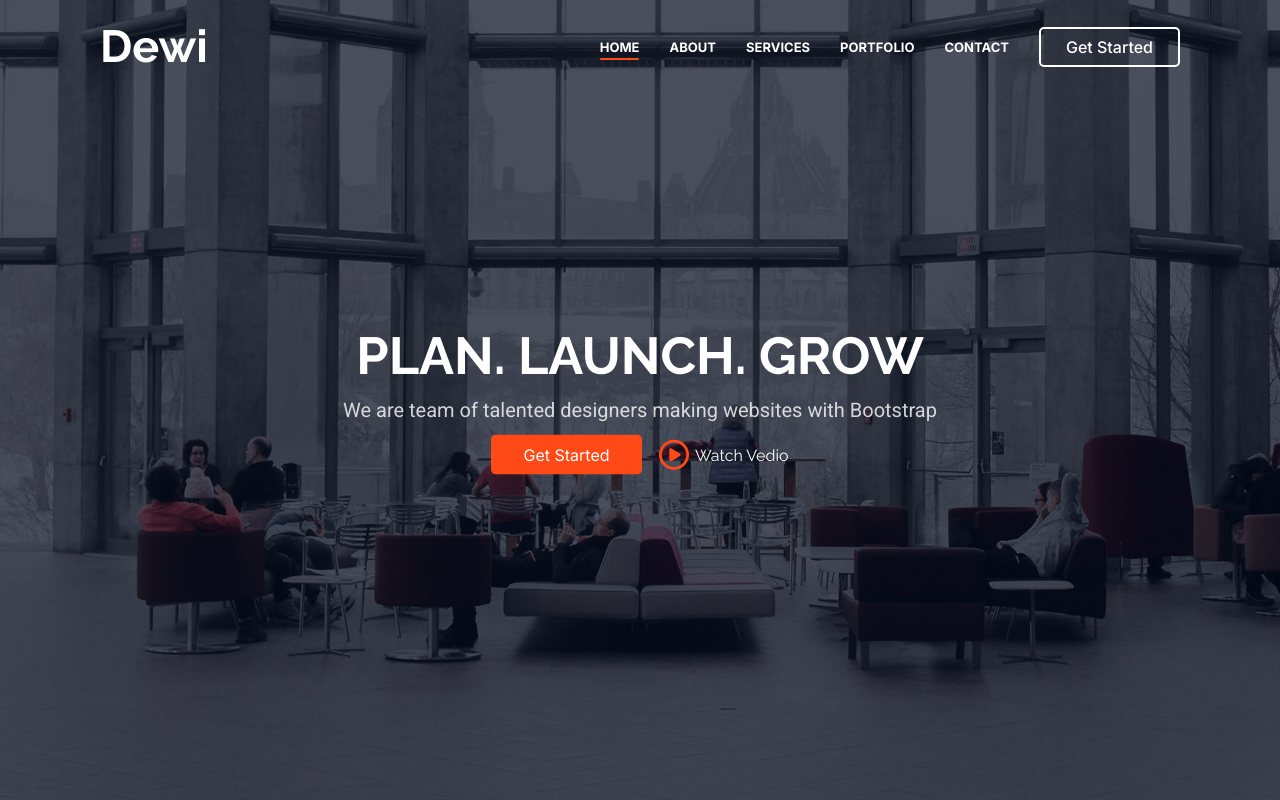
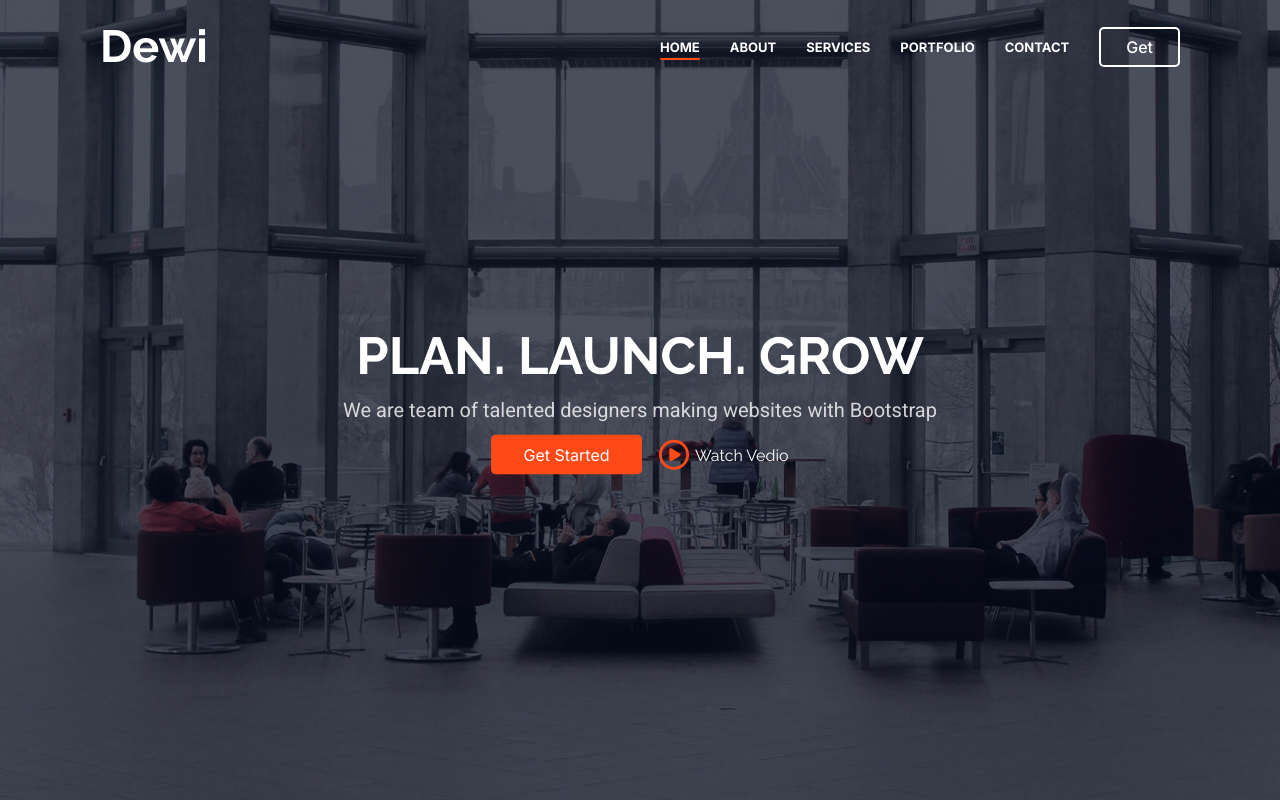
Before and after one commit to 93527Rupali38898/dewi, a plain HTML site: page index.html in a window 1280 px wide. Shown: the top 800 px of the page. Drawn offline with Linux system fonts and the light colour scheme; files whose address does not match are found by name.

Commit message:
forth commit

```diff
--- a/index.html
+++ b/index.html
@@ -38,7 +38,7 @@
             <li>Portfolio</li>
             <li>Contact</li>
           </ul>
-          <a href="" class="nav-btn">Get Started</a>
+          <a href="" class="nav-btn">Get</a>
           <div class="mobile"><i class="fa-solid fa-list-ul"></i></div>
         </div>
       </nav>
```
